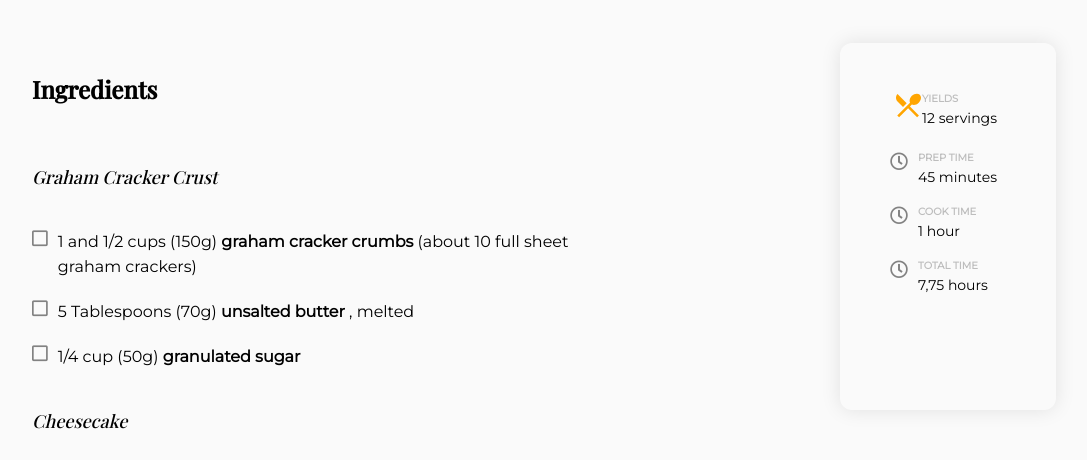
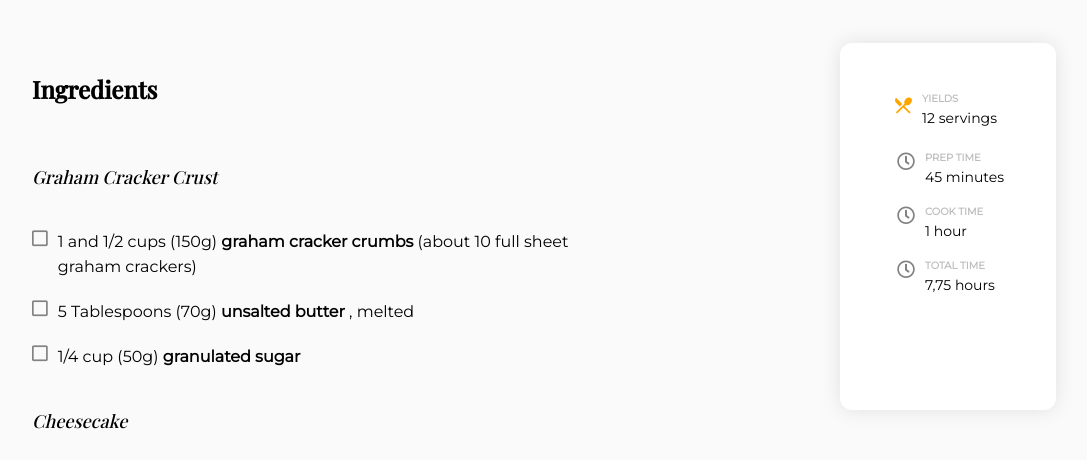
Before and after one commit to abkardev/recipe-page, a plain HTML site: page index.html in a window 1280 px wide. Shown: the part 674-1134 px from the top of the page, without its empty margins (96-1183 px from the left). Drawn offline with nearby package versions, Linux system fonts and the light colour scheme; a script that the page names is missing.

Commit message:
Update style.css

```diff
--- a/style.css
+++ b/style.css
@@ -115,6 +115,7 @@ strong{
     width: 216px;
     border-radius: 12px;
     align-items: center;
+    background: #fff;
 }
 .serving{
     padding-bottom: 15px;
@@ -126,11 +127,13 @@ strong{
 .serving img{
     width: 27px;
     height: 25px;
+    padding-right: 10px;
 }
 .duration .duration-box {
     display: flex;
     justify-content: start;
     padding: 10px 0;
+    margin-left: 7px;
 }
 
 .duration-box .icon i{
```
